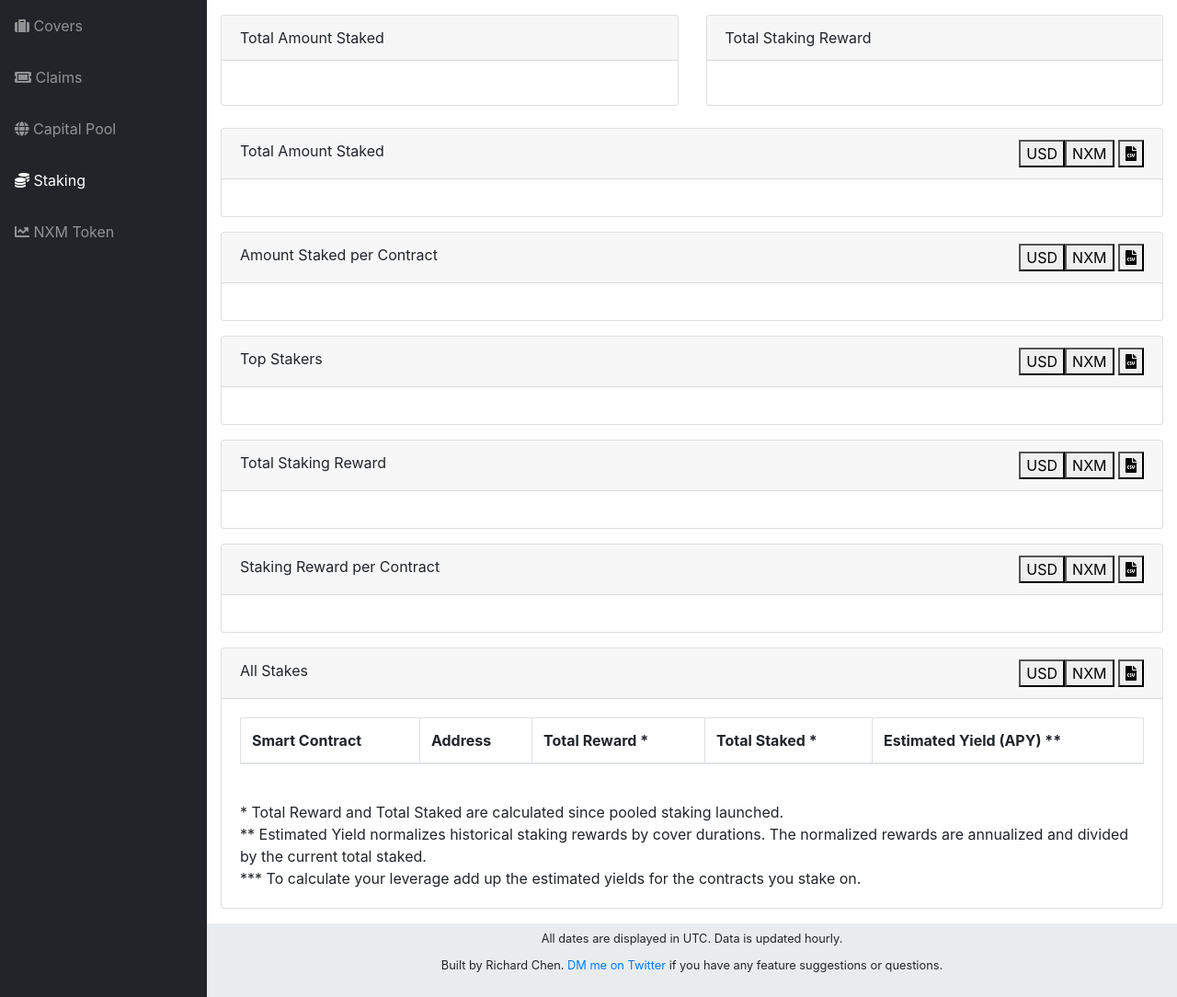
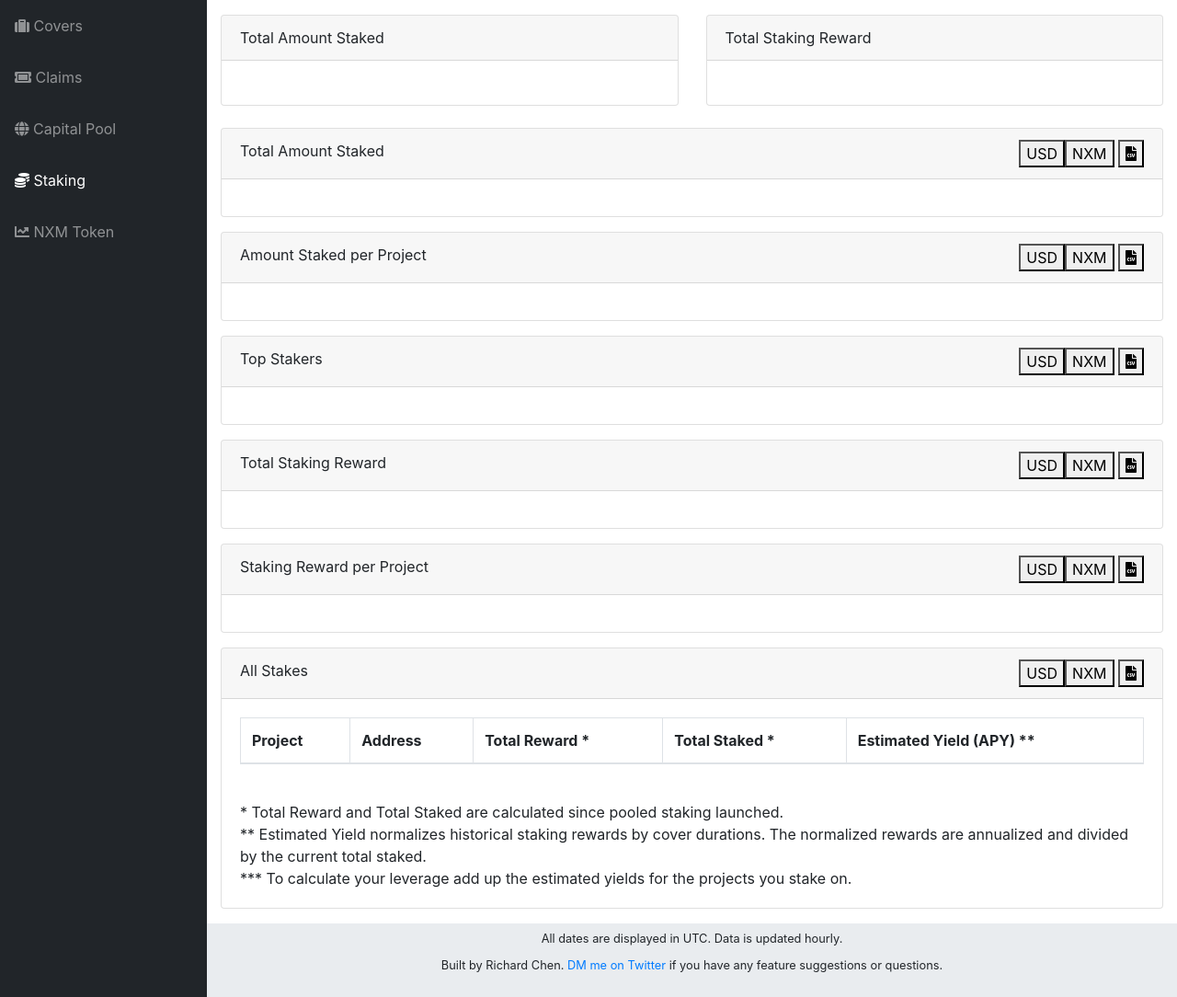
Before and after one commit to rchen8/nexus-mutual-tracker, a Flask app: page /staking in a window 1280 px wide. Shown: the part 56-1140 px from the top of the page at 92% size. Run offline with Flask 2, Linux system fonts and the light colour scheme; data that the repository does not hold is empty; some libraries are stand-ins or nearby versions.

Commit message:
Refactor contract name to project

```diff
--- a/app/models/models.py
+++ b/app/models/models.py
@@ -3,7 +3,7 @@ from .. import db
 class Cover(db.Model):
   block_number = db.Column(db.Integer, index=True, nullable=False)
   cover_id = db.Column(db.Integer, primary_key=True)
-  contract_name = db.Column(db.String, nullable=False)
+  project = db.Column(db.String, nullable=False)
   address = db.Column(db.String, nullable=False)
   amount = db.Column(db.Float, nullable=False)
   premium = db.Column(db.Float, nullable=False)
@@ -31,7 +31,7 @@ class Stake(db.Model):
   block_number = db.Column(db.Integer, index=True, nullable=False)
   timestamp = db.Column(db.DateTime, nullable=False)
   staker = db.Column(db.String, nullable=False)
-  contract_name = db.Column(db.String, nullable=False)
+  project = db.Column(db.String, nullable=False)
   address = db.Column(db.String, nullable=False)
   amount = db.Column(db.Float, nullable=False)
 
@@ -39,7 +39,7 @@ class StakingReward(db.Model):
   id = db.Column(db.Integer, primary_key=True)
   block_number = db.Column(db.Integer, nullable=False)
   timestamp = db.Column(db.DateTime, index=True, nullable=False)
-  contract_name = db.Column(db.String, nullable=False)
+  project = db.Column(db.String, nullable=False)
   address = db.Column(db.String, nullable=False)
   amount = db.Column(db.Float, nullable=False)
 
--- a/app/routes/routes.py
+++ b/app/routes/routes.py
@@ -9,9 +9,9 @@ import os
 def active_cover_amount():
   return jsonify(grapher.get_active_cover_amount(cache=True))
 
-@app.route('/active_cover_amount_per_contract', methods=['GET'])
-def active_cover_amount_per_contract():
-  return jsonify(grapher.get_active_cover_amount_per_contract(cache=True))
+@app.route('/active_cover_amount_per_project', methods=['GET'])
+def active_cover_amount_per_project():
+  return jsonify(grapher.get_active_cover_amount_per_project(cache=True))
 
 @app.route('/active_cover_amount_by_expiration_date', methods=['GET'])
 def active_cover_amount_by_expiration_date():
@@ -25,9 +25,9 @@ def defi_tvl_covered():
 def total_premiums_paid():
   return jsonify(grapher.get_total_premiums_paid(cache=True))
 
-@app.route('/premiums_paid_per_contract', methods=['GET'])
-def premiums_paid_per_contract():
-  return jsonify(grapher.get_premiums_paid_per_contract(cache=True))
+@app.route('/premiums_paid_per_project', methods=['GET'])
+def premiums_paid_per_project():
+  return jsonify(grapher.get_premiums_paid_per_project(cache=True))
 
 @app.route('/all_covers', methods=['GET'])
 def all_covers():
@@ -65,9 +65,9 @@ def mcr_percentage():
 def total_amount_staked():
   return jsonify(grapher.get_total_amount_staked(cache=True))
 
-@app.route('/amount_staked_per_contract', methods=['GET'])
-def amount_staked_per_contract():
-  return jsonify(grapher.get_amount_staked_per_contract(cache=True))
+@app.route('/amount_staked_per_project', methods=['GET'])
+def amount_staked_per_project():
+  return jsonify(grapher.get_amount_staked_per_project(cache=True))
 
 @app.route('/top_stakers', methods=['GET'])
 def top_stakers():
@@ -77,9 +77,9 @@ def top_stakers():
 def total_staking_reward():
   return jsonify(grapher.get_total_staking_reward(cache=True))
 
-@app.route('/staking_reward_per_contract', methods=['GET'])
-def staking_reward_per_contract():
-  return jsonify(grapher.get_staking_reward_per_contract(cache=True))
+@app.route('/staking_reward_per_project', methods=['GET'])
+def staking_reward_per_project():
+  return jsonify(grapher.get_staking_reward_per_project(cache=True))
 
 @app.route('/all_stakes', methods=['GET'])
 def all_stakes():
--- a/app/static/js/claims.js
+++ b/app/static/js/claims.js
@@ -16,7 +16,7 @@ const renderAllClaims = (currency) => {
       table.row.add([
         claim['claim_id'],
         claim['cover_id'],
-        claim['contract_name'],
+        claim['project'],
         claimAmount,
         claim['start_time'],
         claim['timestamp'],
--- a/app/static/js/staking.js
+++ b/app/static/js/staking.js
@@ -1,25 +1,25 @@
 let totalAmountStaked = undefined
-let amountStakedPerContract = undefined
+let amountStakedPerProject = undefined
 let topStakers = undefined
 let totalStakingReward = undefined
-let stakingRewardPerContract = undefined
+let stakingRewardPerProject = undefined
 let allStakes = undefined
 
 const endpoints = [
   'total_amount_staked',
-  'amount_staked_per_contract',
+  'amount_staked_per_project',
   'top_stakers',
   'total_staking_reward',
-  'staking_reward_per_contract',
+  'staking_reward_per_project',
   'all_stakes'
 ]
 
 Promise.all(endpoints.map(getData)).then(data => {
   totalAmountStaked = data[0]
-  amountStakedPerContract = data[1]
+  amountStakedPerProject = data[1]
   topStakers = data[2]
   totalStakingReward = data[3]
-  stakingRewardPerContract = data[4]
+  stakingRewardPerProject = data[4]
   allStakes = data[5]
 
   renderStats()
@@ -33,10 +33,10 @@ const renderStats = () => {
 
 const renderGraphs = () => {
   $('#total-amount-staked-usd').click()
-  $('#amount-staked-per-contract-usd').click()
+  $('#amount-staked-per-project-usd').click()
   $('#top-stakers-usd').click()
   $('#total-staking-reward-usd').click()
-  $('#staking-reward-per-contract-usd').click()
+  $('#staking-reward-per-project-usd').click()
   $('#all-stakes-usd').click()
 }
 
@@ -59,22 +59,22 @@ $('#total-amount-staked-nxm').click(() => {
   toggleCurrency('#total-amount-staked', 'nxm', 'usd')
 })
 
-const renderAmountStakedPerContract = (currency) => {
-  Plotly.newPlot('amountStakedPerContract', [{
-    x: Object.keys(amountStakedPerContract[currency]),
-    y: Object.values(amountStakedPerContract[currency]),
+const renderAmountStakedPerProject = (currency) => {
+  Plotly.newPlot('amountStakedPerProject', [{
+    x: Object.keys(amountStakedPerProject[currency]),
+    y: Object.values(amountStakedPerProject[currency]),
     type: 'bar'
   }], {}, {responsive: true})
 }
 
-$('#amount-staked-per-contract-usd').click(() => {
-  renderAmountStakedPerContract('USD')
-  toggleCurrency('#amount-staked-per-contract', 'usd', 'nxm')
+$('#amount-staked-per-project-usd').click(() => {
+  renderAmountStakedPerProject('USD')
+  toggleCurrency('#amount-staked-per-project', 'usd', 'nxm')
 })
 
-$('#amount-staked-per-contract-nxm').click(() => {
-  renderAmountStakedPerContract('NXM')
-  toggleCurrency('#amount-staked-per-contract', 'nxm', 'usd')
+$('#amount-staked-per-project-nxm').click(() => {
+  renderAmountStakedPerProject('NXM')
+  toggleCurrency('#amount-staked-per-project', 'nxm', 'usd')
 })
 
 const renderTopStakers = (currency) => {
@@ -115,22 +115,22 @@ $('#total-staking-reward-nxm').click(() => {
   toggleCurrency('#total-staking-reward', 'nxm', 'usd')
 })
 
-const renderStakingRewardPerContract = (currency) => {
-  Plotly.newPlot('stakingRewardPerContract', [{
-    x: Object.keys(stakingRewardPerContract[currency]),
-    y: Object.values(stakingRewardPerContract[currency]),
+const renderStakingRewardPerProject = (currency) => {
+  Plotly.newPlot('stakingRewardPerProject', [{
+    x: Object.keys(stakingRewardPerProject[currency]),
+    y: Object.values(stakingRewardPerProject[currency]),
     type: 'bar'
   }], {}, {responsive: true})
 }
 
-$('#staking-reward-per-contract-usd').click(() => {
-  renderStakingRewardPerContract('USD')
-  toggleCurrency('#staking-reward-per-contract', 'usd', 'nxm')
+$('#staking-reward-per-project-usd').click(() => {
+  renderStakingRewardPerProject('USD')
+  toggleCurrency('#staking-reward-per-project', 'usd', 'nxm')
 })
 
-$('#staking-reward-per-contract-nxm').click(() => {
-  renderStakingRewardPerContract('NXM')
-  toggleCurrency('#staking-reward-per-contract', 'nxm', 'usd')
+$('#staking-reward-per-project-nxm').click(() => {
+  renderStakingRewardPerProject('NXM')
+  toggleCurrency('#staking-reward-per-project', 'nxm', 'usd')
 })
 
 const renderAllStakes = (currency) => {
@@ -148,7 +148,7 @@ const renderAllStakes = (currency) => {
     }
 
     table.row.add([
-      stake['contract_name'],
+      stake['project'],
       stake['address'],
       totalReward,
       totalStaked,
--- a/app/templates/claims.html
+++ b/app/templates/claims.html
@@ -51,7 +51,7 @@
               <tr>
                 <th>Claim ID</th>
                 <th>Cover ID</th>
-                <th>Smart Contract</th>
+                <th>Project</th>
                 <th>Claim Amount</th>
                 <th>Purchase Date</th>
                 <th>Claim Submitted</th>
--- a/app/templates/staking.html
+++ b/app/templates/staking.html
@@ -66,14 +66,14 @@
 
     <div class="card mb-3">
       <div class="card-header">
-        Amount Staked per Contract
+        Amount Staked per Project
         <span style="float:right;">
-          <button id="amount-staked-per-contract-usd">USD</button><button id="amount-staked-per-contract-nxm">NXM</button>
-          <a href="download/amount_staked_per_contract"><button><i class="fas fa-file-csv"></i></button></a>
+          <button id="amount-staked-per-project-usd">USD</button><button id="amount-staked-per-project-nxm">NXM</button>
+          <a href="download/amount_staked_per_project"><button><i class="fas fa-file-csv"></i></button></a>
         </span>
       </div>
       <div class="card-body">
-        <div id="amountStakedPerContract"></div>
+        <div id="amountStakedPerProject"></div>
       </div>
     </div>
 
@@ -105,14 +105,14 @@
 
     <div class="card mb-3">
       <div class="card-header">
-        Staking Reward per Contract
+        Staking Reward per Project
         <span style="float:right;">
-          <button id="staking-reward-per-contract-usd">USD</button><button id="staking-reward-per-contract-nxm">NXM</button>
-          <a href="download/staking_reward_per_contract"><button><i class="fas fa-file-csv"></i></button></a>
+          <button id="staking-reward-per-project-usd">USD</button><button id="staking-reward-per-project-nxm">NXM</button>
+          <a href="download/staking_reward_per_project"><button><i class="fas fa-file-csv"></i></button></a>
         </span>
       </div>
       <div class="card-body">
-        <div id="stakingRewardPerContract"></div>
+        <div id="stakingRewardPerProject"></div>
       </div>
     </div>
 
@@ -129,7 +129,7 @@
           <table class="table table-bordered" id="stakeDataTable" width="100%" cellspacing="0">
             <thead>
               <tr>
-                <th>Smart Contract</th>
+                <th>Project</th>
                 <th>Address</th>
                 <th>Total Reward *</th>
                 <th>Total Staked *</th>
@@ -140,7 +140,7 @@
         </div>
         <br>* Total Reward and Total Staked are calculated since pooled staking launched.
         <br>** Estimated Yield normalizes historical staking rewards by cover durations. The normalized rewards are annualized and divided by the current total staked.
-        <br>*** To calculate your leverage add up the estimated yields for the contracts you stake on.
+        <br>*** To calculate your leverage add up the estimated yields for the projects you stake on.
       </div>
     </div>
   </div>
```
Also changed, not shown: app/models/grapher.py (+45 -45 lines), app/models/parser.py (+9 -9 lines), app/models/utils.py (+5 -5 lines), app/static/js/covers.js (+29 -29 lines), app/templates/covers.html (+9 -9 lines), requirements.txt (+7 -7 lines), README.md.
